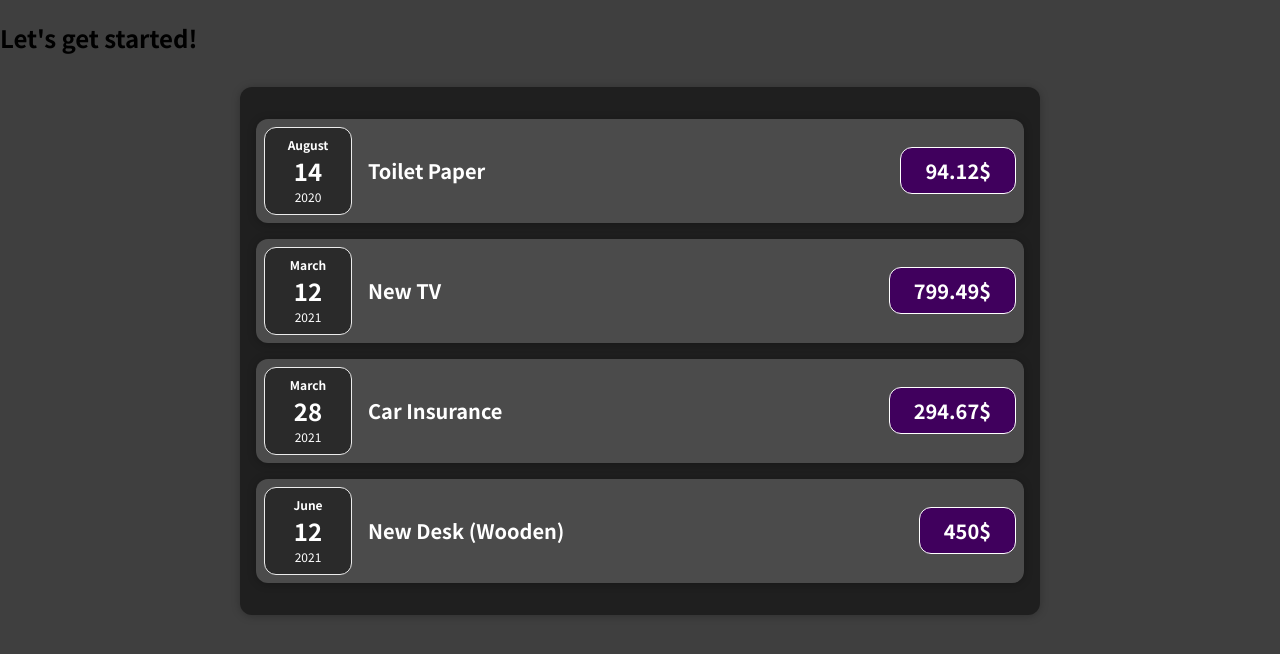
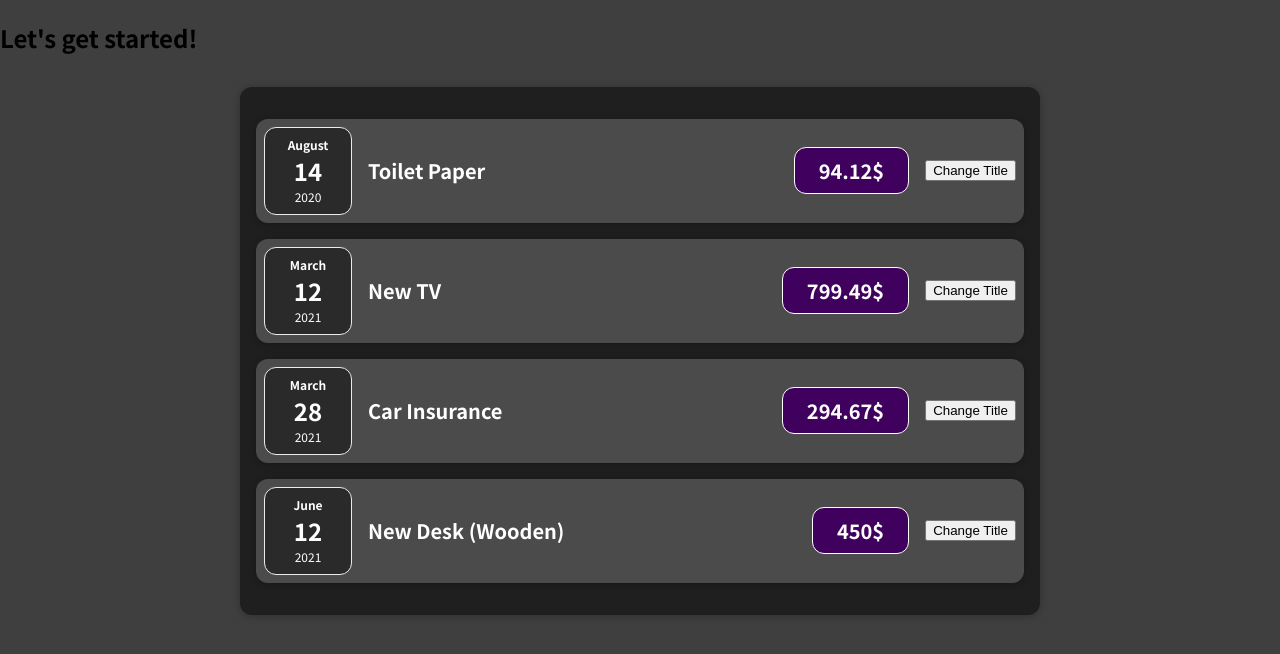
Before and after one commit to Arunr29/react-app, a React (Create React App) app: page / in a window 1280 px wide. Shown: the top 654 px of the page. Built offline with nearby package versions, Linux system fonts and the light colour scheme.

Commit message:
Listening to Events & Working with Event Handlers

```diff
--- a/src/components/Expenses/ExpenseItem.js
+++ b/src/components/Expenses/ExpenseItem.js
@@ -9,15 +9,22 @@ function ExpenseItem(props) {
   // const expenseDescription = "Car Insuarance";
   // const expensePrice = 294.67;
   const dollar = "$";
+  let title = props.title;
+
+  const clickHandler = ()=>{
+    title = "Updated!";
+    console.log(title);
+  }
   return (
     <Card className="expense-item">
       <ExpenseDate date={props.date} />
       <div className="expense-item__description">
-        <h2>{props.title}</h2>
+        <h2>{title}</h2>
         <div className="expense-item__price">
           {props.amount}
           {dollar}
         </div>
+        <button onClick={clickHandler}>Change Title</button>
       </div>
     </Card>
   );
```
Also changed, not shown: react-notes/React-Fundamentals.md (+2 -0 lines).
